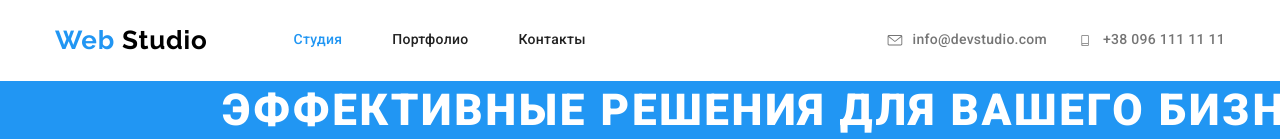
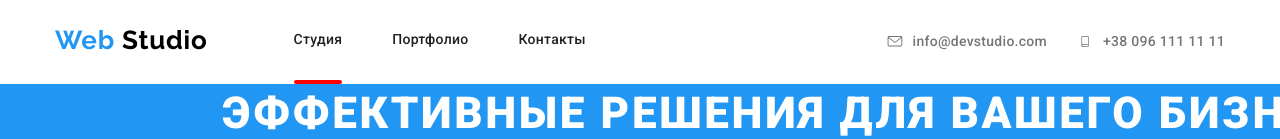
Before and after one commit to RuslanaLogosha/goit-markup-hw-05, a plain HTML site: page index.html in a window 1280 px wide. Shown: the top 139 px of the page. Drawn offline with nearby package versions, Linux system fonts and the light colour scheme.

Commit message:
tries to make pseudoelement in nav

```diff
--- a/css/styles.css
+++ b/css/styles.css
@@ -142,9 +142,35 @@ header {
   color: var(--accent-text-color);
 }
 
-.site-nav .link.current {
+.site-nav .current {
   color: var(--accent-text-color);
 }
+
+.site-nav {
+  position: relative;
+}
+
+.site-nav .current {
+  /* position: absolute; */
+  display: block;
+}
+
+.site-nav .current::after {
+  /* position: absolute; */
+  content: '';
+  top: 100%;
+  right: 0;
+  display: block;
+  width: 100%;
+  height: 4px;
+
+
+  background: red;
+  border-radius: 2px;
+}
+
+
+
 
 /* Site auth */
 .site-auth {
--- a/index.html
+++ b/index.html
@@ -18,7 +18,7 @@
         <a href="./index.html" class="logo ancor"><span class="web">Web</span> Studio</a>
 
         <ul class="site-nav list">
-          <li class="item"><a href="./index.html" class="link current ancor">Студия</a></li>
+          <li class="item current"><a href="./index.html" class="link ancor">Студия</a></li>
           <li class="item"><a href="./portfolio.html" class="link ancor">Портфолио</a></li>
           <li class="item"><a href="#" class="link ancor">Контакты</a></li>
         </ul>
```
